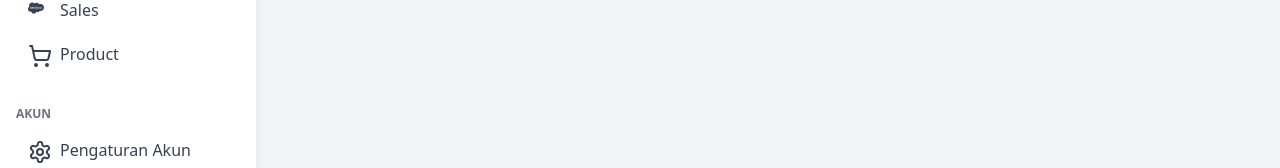
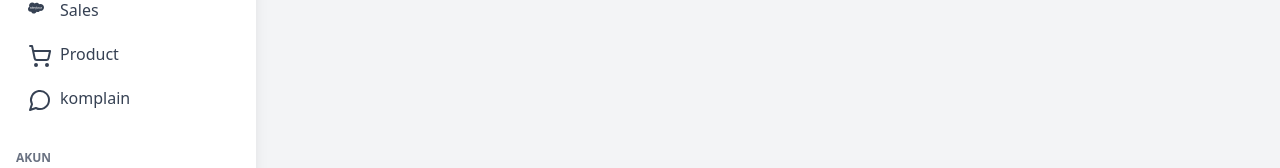
Before and after one commit to nrazz41/crm-23SIB-Kelompok1, a React (Vite) app: page / in a window 1280 px wide. Shown: the part 270-438 px from the top of the page. Built offline with nearby package versions, Linux system fonts and the light colour scheme.

Commit message:
done fomulir dan promo

```diff
--- a/src/App.jsx
+++ b/src/App.jsx
@@ -4,6 +4,8 @@ import Dashboard from "./assets/Pages/Dashboard";
 import CustomerManagement from "./assets/Pages/CustomerManagement";
 import SalesManagement from "./assets/Pages/SalesManagement";
 import ProductManagement from "./assets/Pages/ProductManagement";
+import ComplaintForm from "./assets/Pages/ComplaintForm";
+import PromoPelanggan from "./assets/Pages/PromoPelanggan";
 function App() {
   return (
     <Routes>
@@ -12,6 +14,8 @@ function App() {
         <Route path="/Pelanggan" element={<CustomerManagement />} />
         <Route path="/sales" element={<SalesManagement />} />
         <Route path="/product" element={<ProductManagement />} />
+        <Route path="/complaint-form" element={<ComplaintForm />} />
+        <Route path="/promo" element={<PromoPelanggan />} />
       </Route>
     </Routes>
   );
--- a/src/assets/components/Sidebar.jsx
+++ b/src/assets/components/Sidebar.jsx
@@ -12,6 +12,7 @@ import {
 } from 'lucide-react'
 import { FaSalesforce } from 'react-icons/fa'
 import { Link, useLocation } from 'react-router-dom'
+import { MessageCircle } from "lucide-react";
 
 const menuItems = [
   { name: 'Dashboard', icon: <LayoutDashboard />, path: '/' },
@@ -20,6 +21,7 @@ const menuItems = [
   { name: 'Laporan', icon: <BarChart2 />, path: '/laporan' },
   { name: 'Sales', icon: <FaSalesforce />, path: '/sales' },
   { name: 'Product', icon: <ShoppingCart />, path: '/product' },
+  { name: 'komplain', icon: <MessageCircle />, path: '/complaint' },
 ]
 
 const accountItems = [
```
